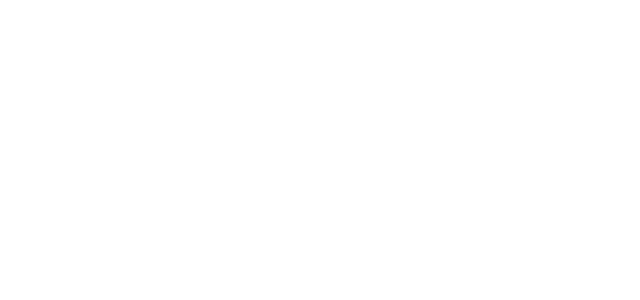
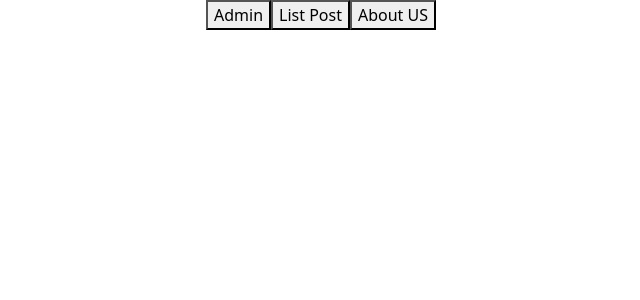
Before and after one commit to Nohan75/projet-blog-vue, a Vue app: page / in a window 1280 px wide. Shown: the top 300 px of the page, without its empty margins (319-959 px from the left). Built offline with nearby package versions, Linux system fonts and the light colour scheme; the HTML template or start-up script is replaced by a standard one.

Commit message:
création du menu

```diff
--- a/src/components/AboutUs.vue
+++ b/src/components/AboutUs.vue
@@ -1,6 +1,6 @@
 <template>
     <div>
-
+        <p>test</p>
     </div>
 </template>
 <script>
--- a/src/components/Blog.vue
+++ b/src/components/Blog.vue
@@ -1,14 +1,58 @@
 <template>
-    <div>
+    <div class="tabs">
+        <TabsMenu :links="links" @changeTab="changeTab" />
 
+        <component :is="links[lastIndex].compo"></component>
     </div>
 </template>
+
 <script>
+import TabsMenu from './TabsMenu.vue'
+import AboutUsVue from './AboutUs.vue'
+import AdminVue from './Admin.vue'
+import ListPostVue from './ListPost.vue'
+
 export default {
     name: 'Blog',
 
+    components: {
+        TabsMenu,
+    },
+
+    data() {
+        return {
+            lastIndex: 0,
+            links: [
+                {
+                    title: 'Admin',
+                    compo: AdminVue
+                },
+                {
+                    title: 'List Post',
+                    compo: ListPostVue
+                },
+                {
+                    title: 'About US',
+                    compo: AboutUsVue
+                },
+            ]
+        }
+    },
+
+    methods: {
+        changeTab(index) {
+            console.log('change tab', index)
+            this.lastIndex = index
+        }
+    },
+
+
 }
+
 </script>
+
 <style>
-
+    .tabs{
+        text-align: center;
+    }
 </style>
--- a/src/components/ListPost.vue
+++ b/src/components/ListPost.vue
@@ -1,6 +1,6 @@
 <template>
     <div>
-
+        <p>testpost</p>
     </div>
 </template>
 <script>
--- /dev/null
+++ b/src/components/TabsMenu.vue
@@ -0,0 +1,30 @@
+<template>
+    <div class="menu">
+        <nav>
+            <button v-for="(link, index) in links" :key="index" @click="clickLink(index)">
+                {{ link.title }}
+            </button>
+        </nav>
+    </div>
+</template>
+
+<script>
+export default {
+    name: 'TabMenu',
+
+    props: {
+        links: { type: Object, default: () => []}
+    },
+
+    methods: {
+        clickLink(index) {
+            this.$emit('changeTab', index)
+        }
+    }
+
+}
+</script>
+
+<style>
+
+</style>
```
